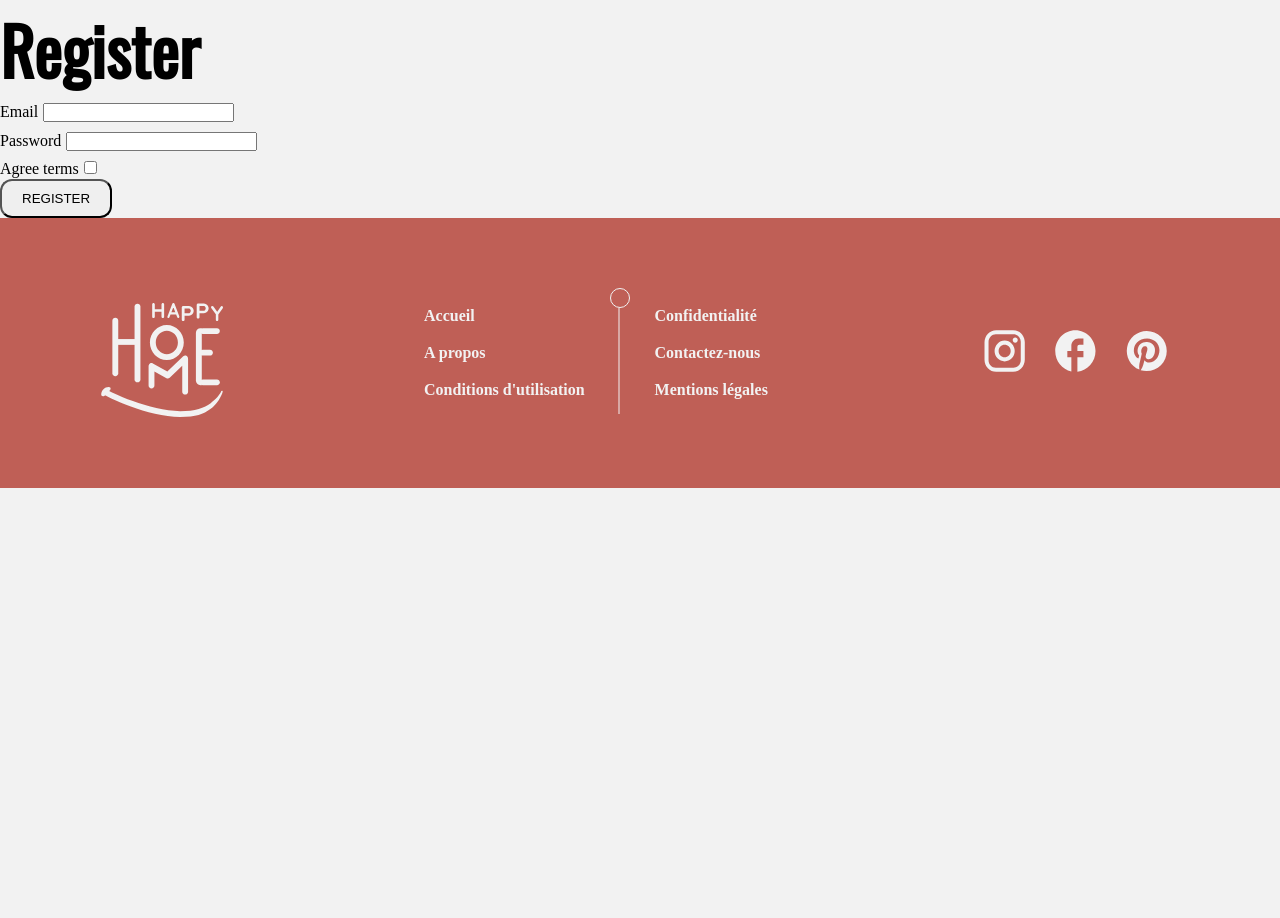
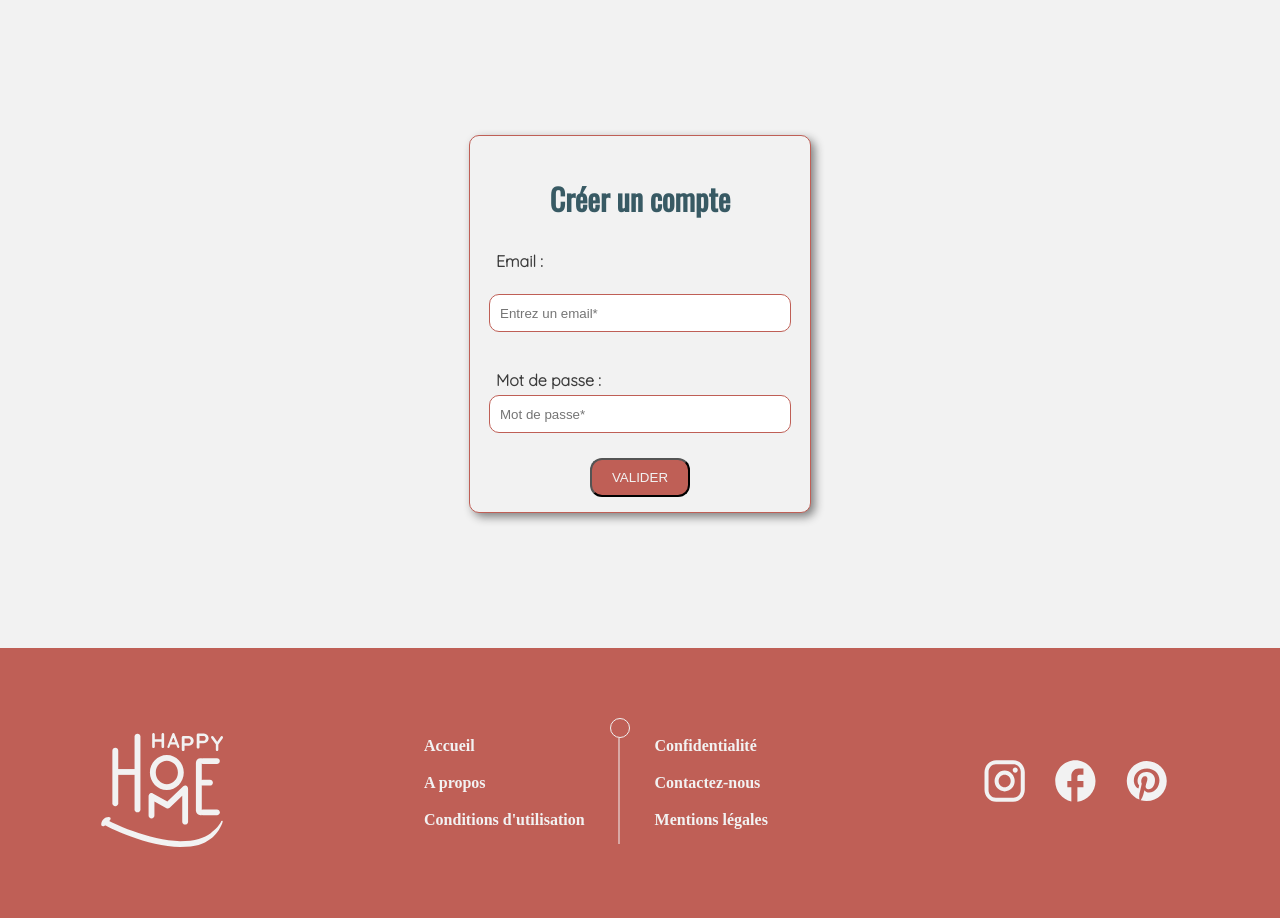
Before and after one commit to JoeTaufana/HHSymfony, a Symfony app: template templates/registration/register.html.twig in a window 1280 px wide. Shown: the part 65-983 px from the top of the page. Before the commit the page ends 553 px from the top, so only its background shows below. Run offline with Twig, Linux system fonts and the light colour scheme; the template is opened without the code that fills it, so the values that code supplies are empty; form fields are guessed from the names that the template uses; some libraries are stand-ins or nearby versions.

Commit message:
creation de compte mis à jour

```diff
--- a/src/Security/UserAuthenticator.php
+++ b/src/Security/UserAuthenticator.php
@@ -50,7 +50,7 @@ class UserAuthenticator extends AbstractLoginFormAuthenticator
 
         // For example:
         return new RedirectResponse($this->urlGenerator->generate('some_route'));
-        throw new \Exception('TODO: provide a valid redirect inside '.__FILE__);
+        throw new \Exception('TODO: provide a valid redirect inside ' . __FILE__);
     }
 
     protected function getLoginUrl(Request $request): string
--- a/templates/registration/register.html.twig
+++ b/templates/registration/register.html.twig
@@ -1,19 +1,26 @@
 {% extends 'base.html.twig' %}
-
-{% block title %}Register{% endblock %}
+{# {% block head %}
+	{{ parent() }}
+	<link rel="stylesheet" href="{{ asset('css/creation.css') }}">
+{% endblock %} #}
+{% block title %}Creation compte
+{% endblock %}
 
 {% block body %}
-    <h1>Register</h1>
+<main>
+<section class="creation">
+<h2>Créer un compte</h2>
+<form class="formulaire" method="post">
+					<div id="display_start">
+						<label for="mail">Email :</label><br>
+						<input type="email" id="mail2" placeholder="Entrez un email*" name="mail"><br>
+						<label for="password">Mot de passe :</label>
+						<input type="password" id="mdp2" minlength="4" maxlength="20" placeholder="Mot de passe*" name="password">
+					</div>
 
-    {{ form_errors(registrationForm) }}
+					<input class="btn ocre valider" type="submit" value="Valider">
+				</form>
+			</section>
+		</main>
 
-    {{ form_start(registrationForm) }}
-        {{ form_row(registrationForm.email) }}
-        {{ form_row(registrationForm.plainPassword, {
-            label: 'Password'
-        }) }}
-        {{ form_row(registrationForm.agreeTerms) }}
-
-        <button type="submit" class="btn">Register</button>
-    {{ form_end(registrationForm) }}
 {% endblock %}
```
Also changed, not shown: templates/security/login.html.twig (+12 -6 lines), config/routes.yaml (line endings or trailing spaces).
